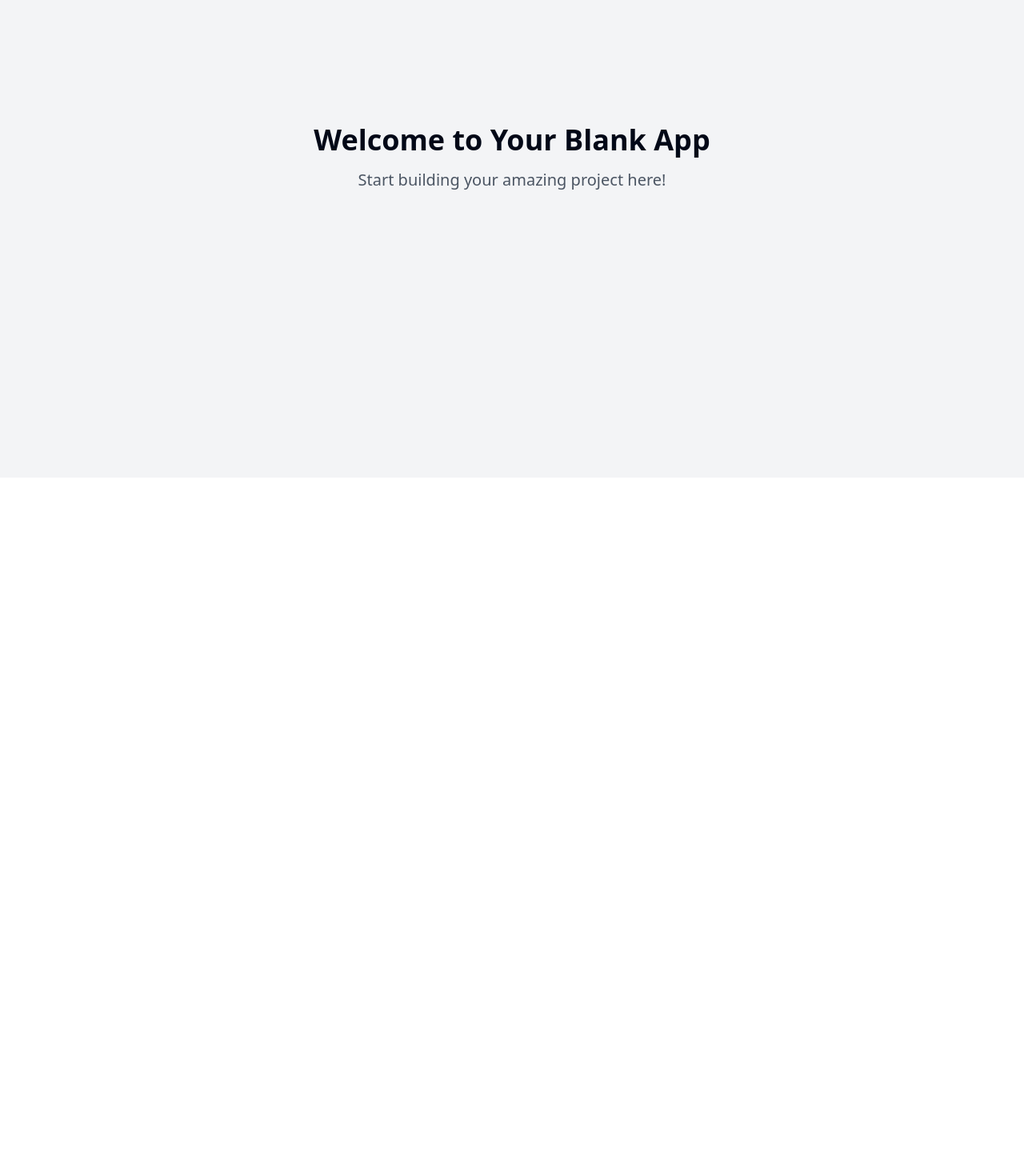
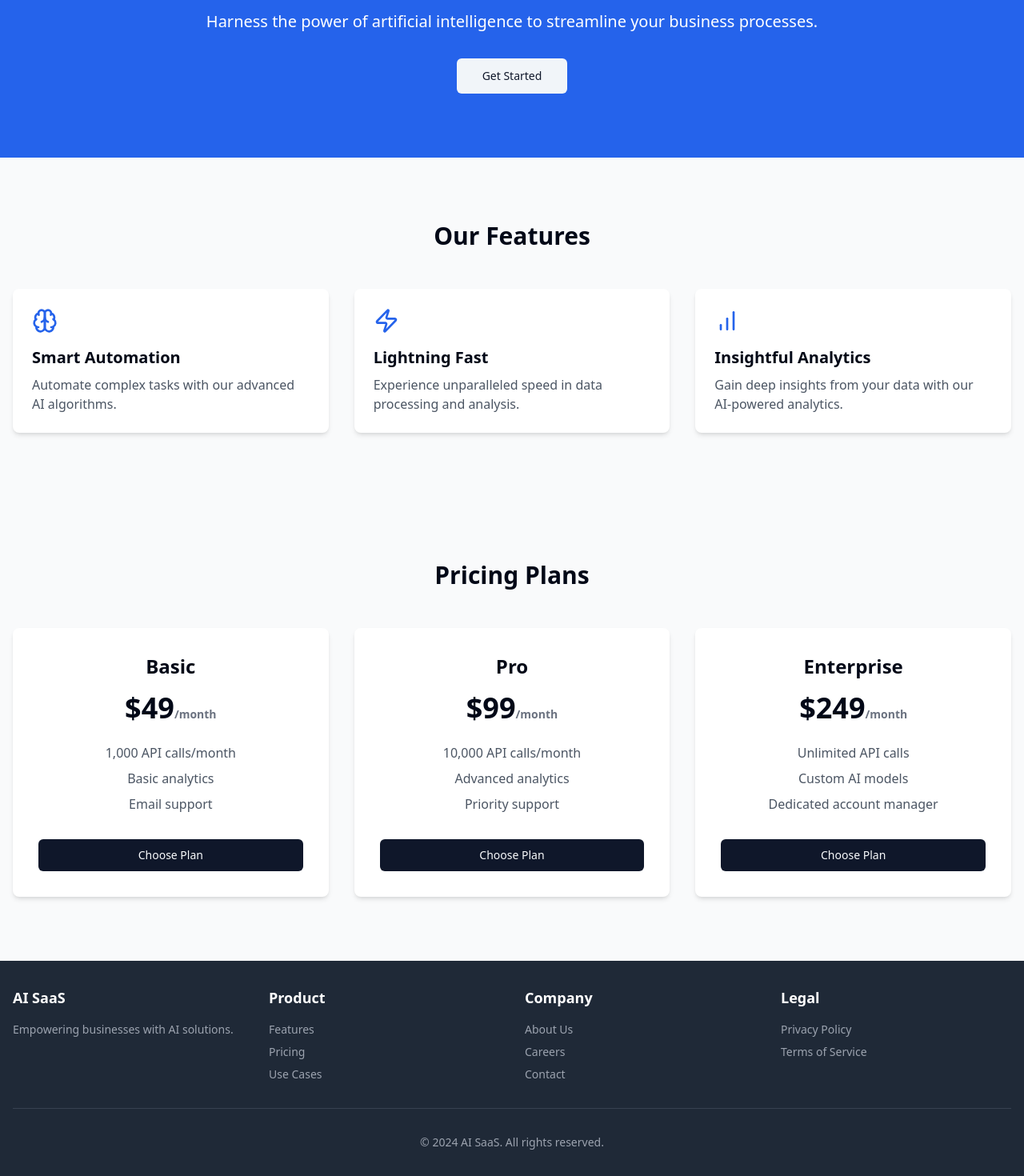
Before and after one commit to viborc/adding-videos-example, a React (Vite) app: page / in a window 1280 px wide. Shown: the part 203-1673 px from the top of the page at 80% size. Before the commit the page ends 800 px from the top, so only its background shows below. Built offline with nearby package versions, Linux system fonts and the light colour scheme.

Commit message:
Add landing page for startup
Implemented a new landing page for the AI SaaS startup to enhance user engagement and provide information about the services offered.
[skip gpt_engineer]

```diff
--- /dev/null
+++ b/src/components/Features.jsx
@@ -0,0 +1,39 @@
+import React from 'react';
+import { Brain, Zap, BarChart } from 'lucide-react';
+
+const FeatureCard = ({ icon, title, description }) => (
+  <div className="bg-white p-6 rounded-lg shadow-md">
+    <div className="text-blue-600 mb-4">{icon}</div>
+    <h3 className="text-xl font-semibold mb-2">{title}</h3>
+    <p className="text-gray-600">{description}</p>
+  </div>
+);
+
+const Features = () => {
+  return (
+    <section className="py-20 bg-gray-50">
+      <div className="container mx-auto px-4">
+        <h2 className="text-3xl font-bold text-center mb-12">Our Features</h2>
+        <div className="grid grid-cols-1 md:grid-cols-3 gap-8">
+          <FeatureCard
+            icon={<Brain size={32} />}
+            title="Smart Automation"
+            description="Automate complex tasks with our advanced AI algorithms."
+          />
+          <FeatureCard
+            icon={<Zap size={32} />}
+            title="Lightning Fast"
+            description="Experience unparalleled speed in data processing and analysis."
+          />
+          <FeatureCard
+            icon={<BarChart size={32} />}
+            title="Insightful Analytics"
+            description="Gain deep insights from your data with our AI-powered analytics."
+          />
+        </div>
+      </div>
+    </section>
+  );
+};
+
+export default Features;
--- /dev/null
+++ b/src/components/Footer.jsx
@@ -0,0 +1,44 @@
+import React from 'react';
+
+const Footer = () => {
+  return (
+    <footer className="bg-gray-800 text-white py-8">
+      <div className="container mx-auto px-4">
+        <div className="grid grid-cols-1 md:grid-cols-4 gap-8">
+          <div>
+            <h4 className="text-lg font-semibold mb-4">AI SaaS</h4>
+            <p className="text-sm text-gray-400">Empowering businesses with AI solutions.</p>
+          </div>
+          <div>
+            <h4 className="text-lg font-semibold mb-4">Product</h4>
+            <ul className="space-y-2 text-sm text-gray-400">
+              <li>Features</li>
+              <li>Pricing</li>
+              <li>Use Cases</li>
+            </ul>
+          </div>
+          <div>
+            <h4 className="text-lg font-semibold mb-4">Company</h4>
+            <ul className="space-y-2 text-sm text-gray-400">
+              <li>About Us</li>
+              <li>Careers</li>
+              <li>Contact</li>
+            </ul>
+          </div>
+          <div>
+            <h4 className="text-lg font-semibold mb-4">Legal</h4>
+            <ul className="space-y-2 text-sm text-gray-400">
+              <li>Privacy Policy</li>
+              <li>Terms of Service</li>
+            </ul>
+          </div>
+        </div>
+        <div className="mt-8 pt-8 border-t border-gray-700 text-center text-sm text-gray-400">
+          © 2024 AI SaaS. All rights reserved.
+        </div>
+      </div>
+    </footer>
+  );
+};
+
+export default Footer;
--- /dev/null
+++ b/src/components/Header.jsx
@@ -0,0 +1,20 @@
+import React from 'react';
+import { Button } from "@/components/ui/button";
+
+const Header = () => {
+  return (
+    <header className="bg-white shadow-sm">
+      <nav className="container mx-auto px-4 py-4 flex justify-between items-center">
+        <div className="text-2xl font-bold text-blue-600">AI SaaS</div>
+        <div className="space-x-4">
+          <Button variant="ghost">Features</Button>
+          <Button variant="ghost">Pricing</Button>
+          <Button variant="ghost">About</Button>
+          <Button>Sign Up</Button>
+        </div>
+      </nav>
+    </header>
+  );
+};
+
+export default Header;
--- /dev/null
+++ b/src/components/Hero.jsx
@@ -0,0 +1,16 @@
+import React from 'react';
+import { Button } from "@/components/ui/button";
+
+const Hero = () => {
+  return (
+    <div className="bg-blue-600 text-white py-20">
+      <div className="container mx-auto px-4 text-center">
+        <h1 className="text-5xl font-bold mb-4">Revolutionize Your Workflow with AI</h1>
+        <p className="text-xl mb-8">Harness the power of artificial intelligence to streamline your business processes.</p>
+        <Button size="lg" variant="secondary">Get Started</Button>
+      </div>
+    </div>
+  );
+};
+
+export default Hero;
--- /dev/null
+++ b/src/components/Pricing.jsx
@@ -0,0 +1,44 @@
+import React from 'react';
+import { Button } from "@/components/ui/button";
+
+const PricingCard = ({ title, price, features }) => (
+  <div className="bg-white p-8 rounded-lg shadow-md text-center">
+    <h3 className="text-2xl font-bold mb-4">{title}</h3>
+    <p className="text-4xl font-bold mb-6">${price}<span className="text-sm text-gray-500">/month</span></p>
+    <ul className="mb-8 space-y-2">
+      {features.map((feature, index) => (
+        <li key={index} className="text-gray-600">{feature}</li>
+      ))}
+    </ul>
+    <Button className="w-full">Choose Plan</Button>
+  </div>
+);
+
+const Pricing = () => {
+  return (
+    <section className="py-20">
+      <div className="container mx-auto px-4">
+        <h2 className="text-3xl font-bold text-center mb-12">Pricing Plans</h2>
+        <div className="grid grid-cols-1 md:grid-cols-3 gap-8">
+          <PricingCard
+            title="Basic"
+            price={49}
+            features={["1,000 API calls/month", "Basic analytics", "Email support"]}
+          />
+          <PricingCard
+            title="Pro"
+            price={99}
+            features={["10,000 API calls/month", "Advanced analytics", "Priority support"]}
+          />
+          <PricingCard
+            title="Enterprise"
+            price={249}
+            features={["Unlimited API calls", "Custom AI models", "Dedicated account manager"]}
+          />
+        </div>
+      </div>
+    </section>
+  );
+};
+
+export default Pricing;
--- a/src/pages/Index.jsx
+++ b/src/pages/Index.jsx
@@ -1,12 +1,18 @@
-// Update this page (the content is just a fallback if you fail to update the page)
+import React from 'react';
+import Header from '../components/Header';
+import Hero from '../components/Hero';
+import Features from '../components/Features';
+import Pricing from '../components/Pricing';
+import Footer from '../components/Footer';
 
 const Index = () => {
   return (
-    <div className="min-h-screen flex items-center justify-center bg-gray-100">
-      <div className="text-center">
-        <h1 className="text-4xl font-bold mb-4">Welcome to Your Blank App</h1>
-        <p className="text-xl text-gray-600">Start building your amazing project here!</p>
-      </div>
+    <div className="min-h-screen bg-gray-50">
+      <Header />
+      <Hero />
+      <Features />
+      <Pricing />
+      <Footer />
     </div>
   );
 };
```
